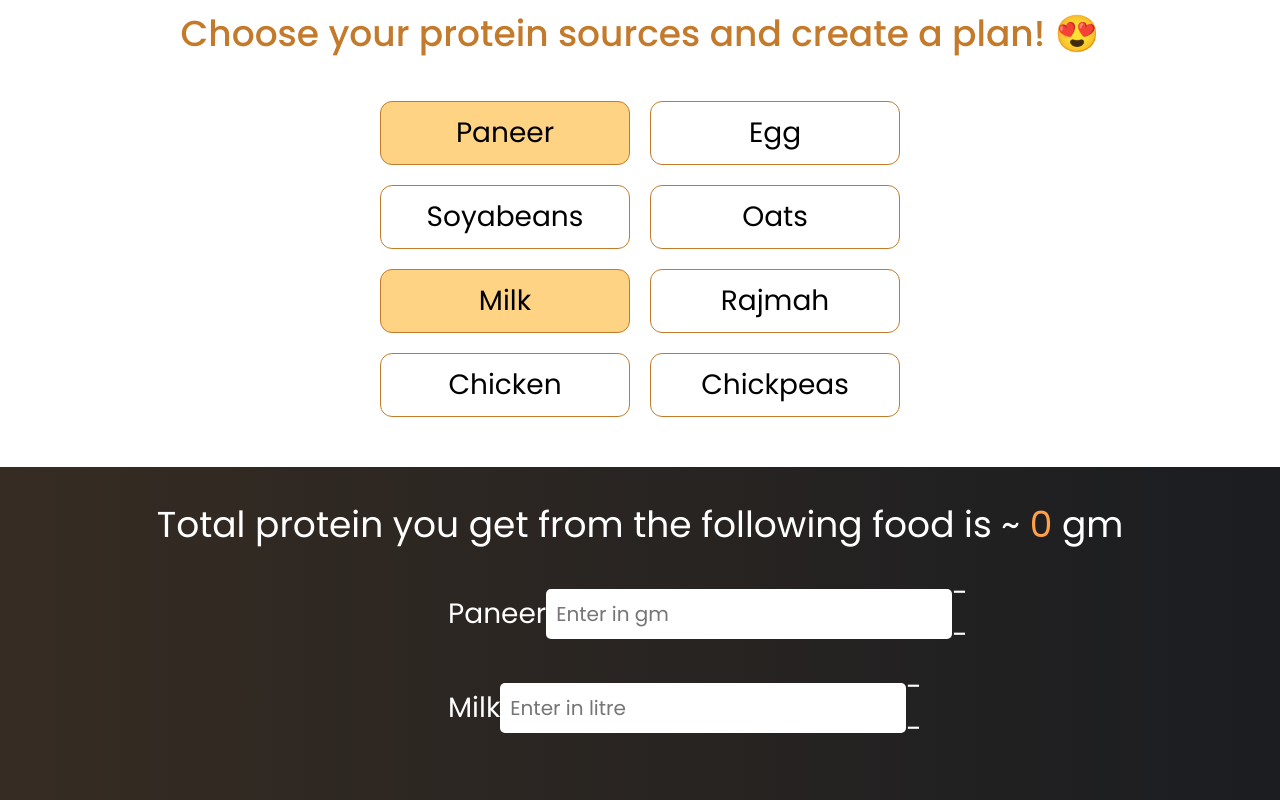
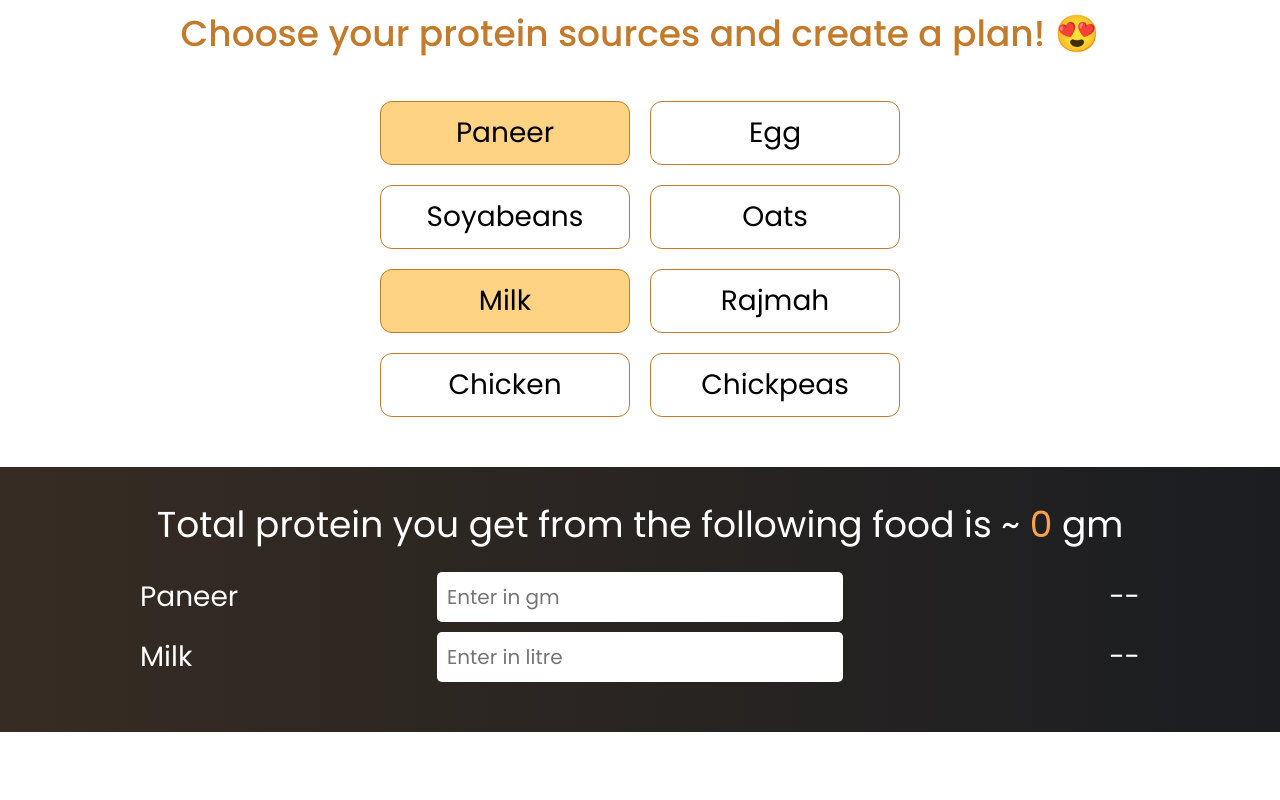
Before and after one commit to ayushrungta8/how_much_paneer, a React (Create React App) app: page / in a window 1280 px wide. Shown: the part 328-1128 px from the top of the page. After the commit the page ends 1060 px from the top, so only its background shows below. Built offline with nearby package versions, Linux system fonts and the light colour scheme.

Commit message:
ui changes

```diff
--- a/src/HowMuch.jsx
+++ b/src/HowMuch.jsx
@@ -43,6 +43,7 @@ const HowMuch = () => {
           width: "100%",
           padding: "0 30px",
           color: "#fff",
+          textAlign: "left",
         }}
       >
         How Much Paneer?
@@ -135,7 +136,8 @@ const InputContainer = styled.div`
   width: 200px;
 `;
 const TableContainer = styled.div`
-  width: 30%;
+  max-width: 1000px;
+  /* width: 30%; */
 `;
 const Container = styled.div`
   /* padding: 40px; */
@@ -178,12 +180,13 @@ const Heading = styled.div`
   font-size: 40px;
   color: #c37a2b;
   font-weight: 500;
-
+  text-align: center;
   /* align-self: start; */
 `;
 const SubHeading = styled.div`
   padding: 10px 0;
   font-size: 32px;
+  text-align: center;
   /* align-self: start; */
 `;
 
@@ -196,7 +199,7 @@ const ContentContainer = styled.div`
 
   margin-top: 40px;
   flex: 1;
-  padding: 20px 0;
+  padding: 20px;
   background: linear-gradient(
       89.98deg,
       rgba(195, 122, 43, 0.16) 0.02%,
```
